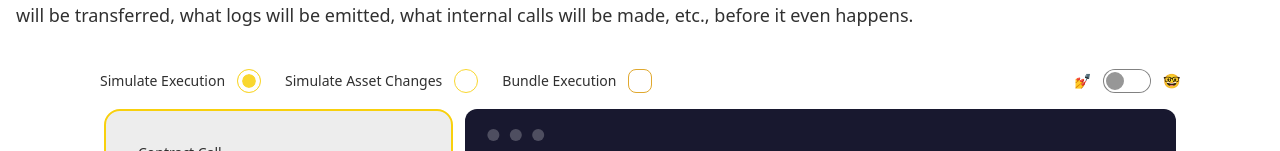
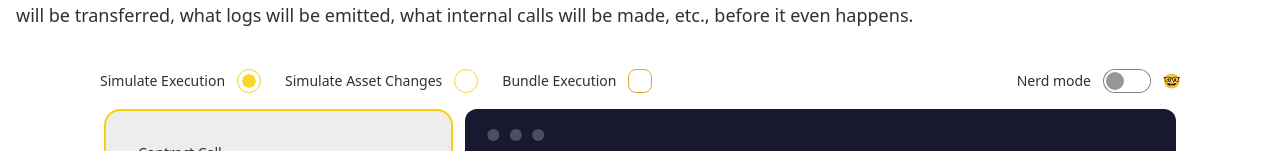
Before and after one commit to AlvaroLuken/tx-simulation-demo, a Next.js app: page / in a window 1280 px wide. Shown: the part 159-310 px from the top of the page. Built offline with nearby package versions, Linux system fonts and the light colour scheme; no server answers.

Commit message:
nerd mode toggle

```diff
--- a/app/page.tsx
+++ b/app/page.tsx
@@ -108,8 +108,9 @@ export default function Home() {
               styles="checkbox checkbox-secondary"
             />
           </div>
+          <div className="tooltip tooltip-warning" data-tip="View the JSON!">
             <InputTypeSelector
-            text="💅"
+              text="Nerd mode"
               rightText="🤓"
               onChecked={setNerdMode}
               value={true}
@@ -118,6 +119,7 @@ export default function Home() {
               type="checkbox"
               styles="toggle toggle-secondary"
             />
+          </div>
         </div>
 
       </div>
```
Lines whose indentation alone changed are shown as unchanged.
